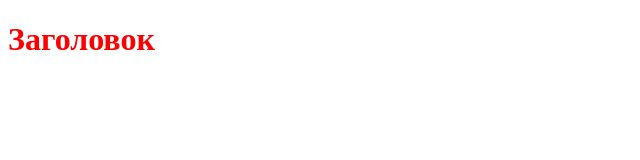
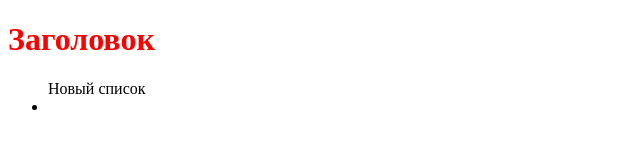
Before and after one commit to Paprika1992/learn, a plain HTML site: page index.html in a window 1280 px wide. Shown: the whole page, without its empty margins (0-640 px from the left). Drawn offline with Linux system fonts and the light colour scheme.

Commit message:
second chance

```diff
--- a/index.html
+++ b/index.html
@@ -6,5 +6,8 @@
 </head>
 <body>
 	<h1>Заголовок</h1>
+	<ul>Новый список
+		<li></li>
+	</ul>
 </body>
 </html>
```
